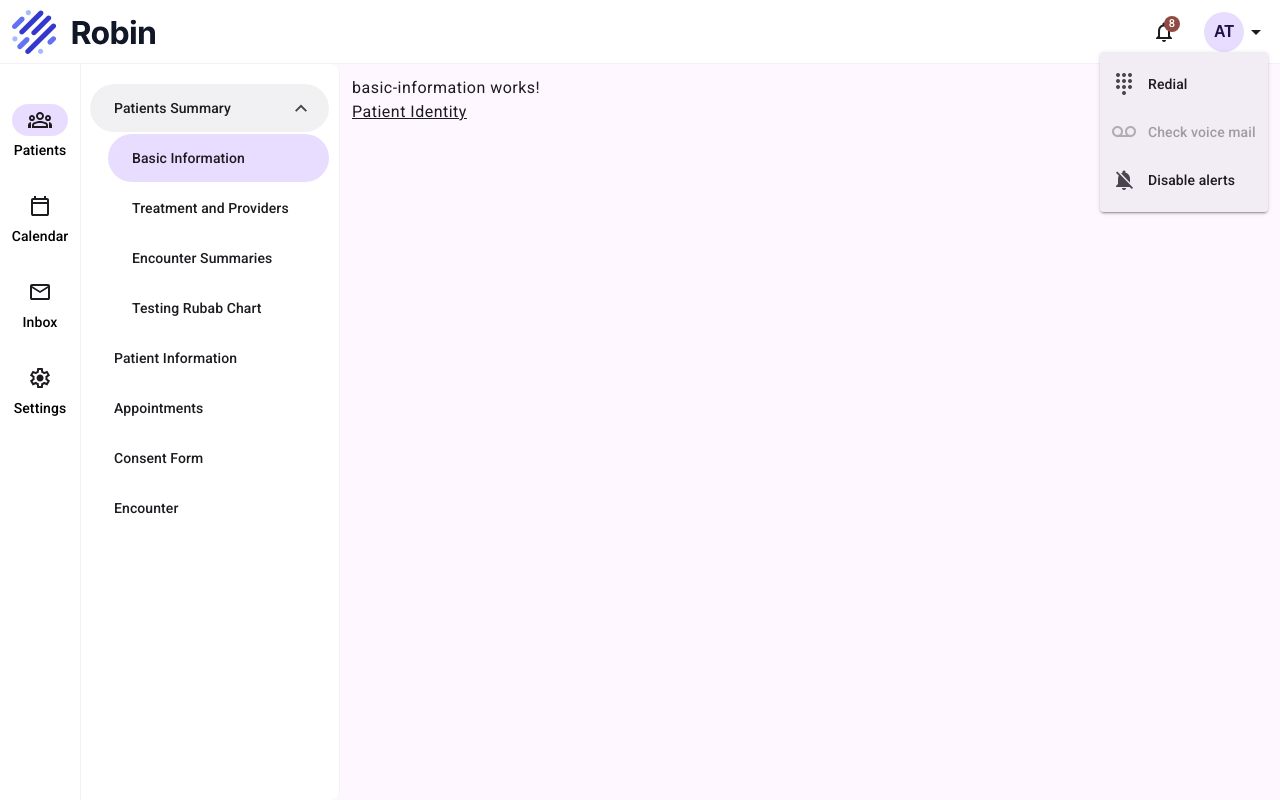
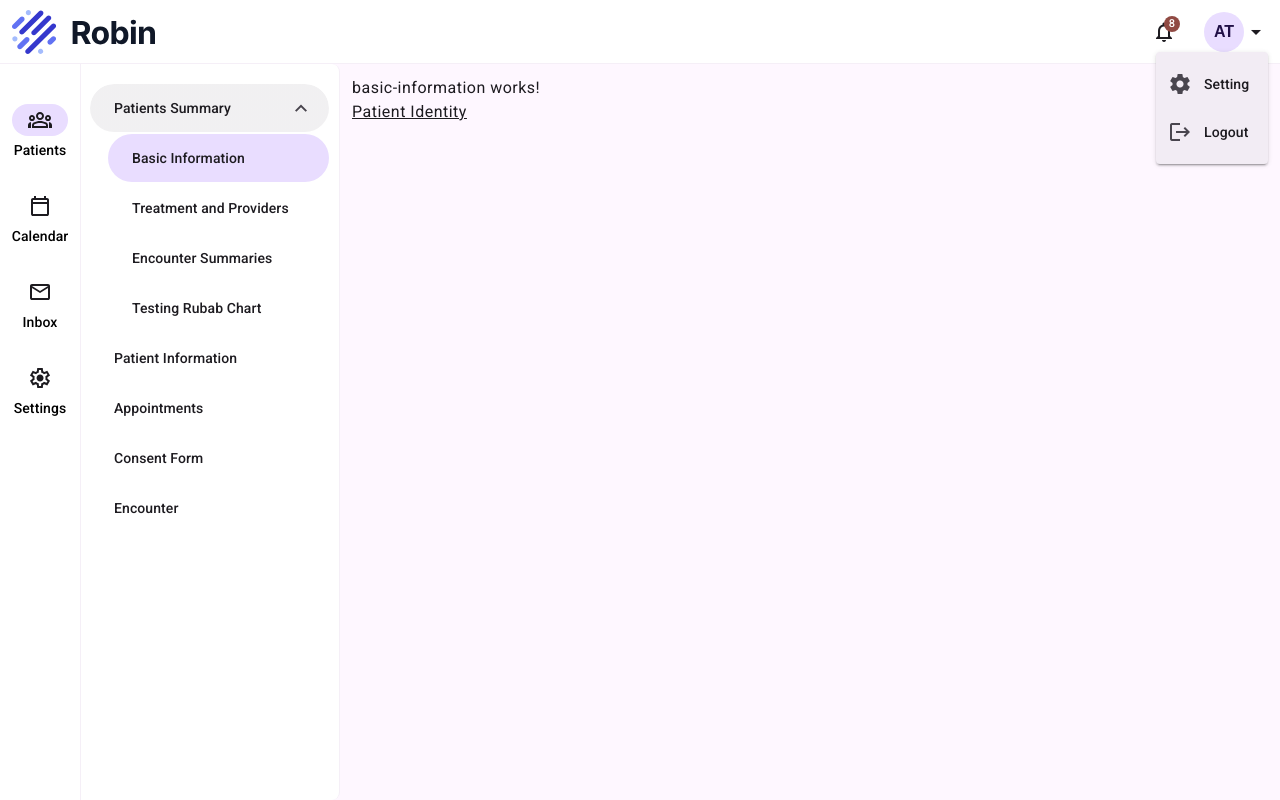
Before and after one commit to atif-taskeen93/robin, an Angular app: page /patients/patients-summary/basic-information in a window 1280 px wide. Both pictures are taken after a click on the button "AT". Built offline with nearby package versions, Linux system fonts and the light colour scheme.

Commit message:
add changes

```diff
--- a/src/app/layouts/private-layout/private-layout.component.html
+++ b/src/app/layouts/private-layout/private-layout.component.html
@@ -47,16 +47,12 @@
         </div>
         <mat-menu #menu="matMenu">
           <button mat-menu-item>
-            <mat-icon>dialpad</mat-icon>
-            <span>Redial</span>
-          </button>
-          <button mat-menu-item disabled>
-            <mat-icon>voicemail</mat-icon>
-            <span>Check voice mail</span>
+            <mat-icon>settings</mat-icon>
+            <span>Setting</span>
           </button>
           <button mat-menu-item>
-            <mat-icon>notifications_off</mat-icon>
-            <span>Disable alerts</span>
+            <mat-icon>logout</mat-icon>
+            <span>Logout</span>
           </button>
         </mat-menu>
       </div>
```
